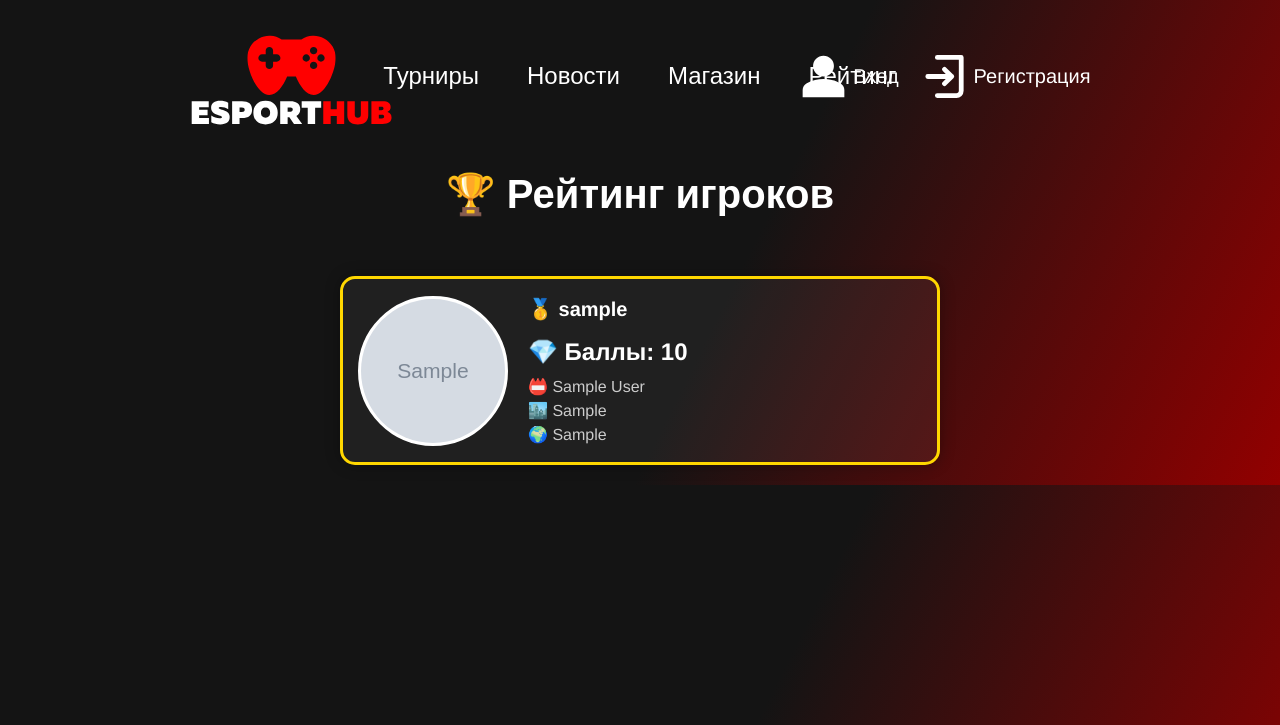
After one commit to k1lst1x/ESPORTSHUB, a Django app: page /users/rating/ in a window 1280 px wide. The commit adds this page. Shown: the top 725 px of the page. Run offline with Django 4.2, Linux system fonts and the light colour scheme; tables that the repository leaves empty hold one stand-in row (values such as "Sample post"); grey boxes marked "Sample" are stand-in pictures; some web fonts are replaced.

Commit message:
added a user rating page

```diff
--- a/templates/header.html
+++ b/templates/header.html
@@ -15,7 +15,7 @@
             <a href="{% url 'tournament_list' %}" class="text-white text-decoration-none">Турниры</a>
             <a href="{% url 'news_list' %}" class="text-white text-decoration-none">Новости</a>
             <a href="{% url 'shop' %}" class="text-white text-decoration-none">Магазин</a>
-            <a href="#" class="text-white text-decoration-none">Рейтинг</a>
+            <a href="{% url 'users_rating' %}" class="text-white text-decoration-none">Рейтинг</a>
         </nav>
 
         <!-- Auth -->
@@ -59,7 +59,7 @@
         <ul class="navbar-nav">
             <li class="nav-item"><a class="nav-link text-white fs-5" href="{% url 'tournament_list' %}">🎮 Турниры</a></li>
             <li class="nav-item"><a class="nav-link text-white fs-5" href="{% url 'news_list' %}">📰 Новости</a></li>
-            <li class="nav-item"><a class="nav-link text-white fs-5" href="#">🏆 Рейтинг</a></li>
+            <li class="nav-item"><a class="nav-link text-white fs-5" href="{% url 'users_rating' %}">🏆 Рейтинг</a></li>
             <li class="dropdown-divider bg-secondary my-2"></li>
             {% if user.is_authenticated %}
                 <li class="nav-item"><a class="nav-link text-white fs-5" href="{% url 'profile' %}">👤 {{ user.username }}</a></li>
--- /dev/null
+++ b/templates/users_rating.html
@@ -0,0 +1,133 @@
+{% extends 'base.html' %}
+{% load static %}
+
+{% block content %}
+<meta name="viewport" content="width=device-width, initial-scale=1">
+
+<style>
+    body {
+        background: linear-gradient(116.46deg, #141414 57.5%, #930000 100%);
+        color: white;
+        font-family: Arial, sans-serif;
+        margin: 0;
+        padding: 20px;
+        display: flex;
+        flex-direction: column;
+        align-items: center;
+    }
+
+    .frames-container {
+        display: flex;
+        flex-direction: column; /* теперь в колонку! */
+        align-items: center;
+        gap: 20px;
+        margin-top: 50px;
+        width: 100%;
+    }
+
+    .frame-card {
+        background-color: rgba(255,255,255,0.05);
+        padding: 15px;
+        border-radius: 15px;
+        box-shadow: 0 0 15px rgba(0,0,0,0.3);
+        width: 600px;
+        display: flex;
+        align-items: center;
+        gap: 20px;
+        border: 3px solid #FFFFFF; /* дефолтный бордер */
+    }
+
+    .frame-card.gold {
+        border-color: #FFD700; /* золото */
+    }
+    .frame-card.silver {
+        border-color: #C0C0C0; /* серебро */
+    }
+    .frame-card.bronze {
+        border-color: #CD7F32; /* бронза */
+    }
+
+    .frame-image {
+        width: 150px;
+        height: 150px;
+        object-fit: cover;
+        border-radius: 50%;
+        border: 3px solid white;
+        background-color: white;
+    }
+
+    .frame-info {
+        flex: 1;
+        display: flex;
+        flex-direction: column;
+        justify-content: center;
+    }
+
+    .frame-price {
+        font-weight: 900;
+        font-size: 24px;
+        color: #FFFFFF;
+        margin-bottom: 5px;
+    }
+
+    .frame-name {
+        font-weight: 900;
+        font-size: 20px;
+        color: #FFFFFF;
+        margin-bottom: 10px;
+    }
+
+    .frame-desc {
+        font-size: 16px;
+        color: #CCCCCC;
+    }
+
+    @media (max-width: 720px) {
+        .frame-card {
+            flex-direction: column;
+            width: 90%;
+            text-align: center;
+        }
+        .frame-image {
+            width: 100px;
+            height: 100px;
+        }
+    }
+</style>
+
+{% include 'header.html' %}
+
+<h1 style="margin-top: 150px;">🏆 Рейтинг игроков</h1>
+
+<div class="frames-container">
+    {% for user in users %}
+    <div class="frame-card
+        {% if forloop.counter == 1 %}gold{% elif forloop.counter == 2 %}silver{% elif forloop.counter == 3 %}bronze{% endif %}">
+
+        {% if user.profile_picture %}
+            <img src="{{ user.profile_picture.url }}" alt="{{ user.username }}" class="frame-image">
+        {% else %}
+            <img src="{% static 'images/default_avatar.png' %}" alt="{{ user.username }}" class="frame-image">
+        {% endif %}
+
+        <div class="frame-info">
+            <div class="frame-name">
+                {% if forloop.counter == 1 %}🥇{% elif forloop.counter == 2 %}🥈{% elif forloop.counter == 3 %}🥉{% endif %}
+                {{ user.username }}
+            </div>
+            <div class="frame-price">💎 Баллы: {{ user.points }}</div>
+            {% if user.first_name or user.last_name %}
+                <div class="frame-desc">📛 {{ user.first_name }} {{ user.last_name }}</div>
+            {% endif %}
+            {% if user.city %}
+                <div class="frame-desc">🏙️ {{ user.city }}</div>
+            {% endif %}
+            {% if user.country %}
+                <div class="frame-desc">🌍 {{ user.country }}</div>
+            {% endif %}
+        </div>
+    </div>
+    {% endfor %}
+</div>
+
+{% endblock %}
--- a/users/urls.py
+++ b/users/urls.py
@@ -1,6 +1,6 @@
 from django.urls import path, include
 
-from users.views import Register, ProfileView, create_tournament, create_team, create_participant, tournament_list, tournament_detail, team_detail, profile_frame_shop
+from users.views import Register, ProfileView, create_tournament, create_team, create_participant, tournament_list, tournament_detail, team_detail, profile_frame_shop, UsersRatingView
 
 urlpatterns = [
     path('', include('django.contrib.auth.urls')),
@@ -13,6 +13,7 @@ urlpatterns = [
     path('team/<int:pk>/', team_detail, name='team_detail'),
     path('teams/create/', create_team, name='create_team'),
     path('players/create/', create_participant, name='create_participant'),
-    path('shop/', profile_frame_shop, name='shop')
+    path('shop/', profile_frame_shop, name='shop'),
+    path('rating/', UsersRatingView.as_view(), name='users_rating'),
 
 ]
--- a/users/views.py
+++ b/users/views.py
@@ -2,6 +2,7 @@ from django.contrib.auth import authenticate, login
 from django.views import View
 from django.shortcuts import render, redirect
 from django.http import HttpResponse
+from django.views.generic import ListView
 
 from users.forms import UserCreationForm
 from news.models import News
@@ -164,3 +165,11 @@ def profile_frame_shop(request):
         return redirect('profile_frame_shop')
 
     return render(request, 'profile_frame_shop.html', {'frames': frames, 'user': user})
+
+class UsersRatingView(ListView):
+    model = User
+    template_name = 'users_rating.html'
+    context_object_name = 'users'
+
+    def get_queryset(self):
+        return User.objects.all().order_by('-points')
```
